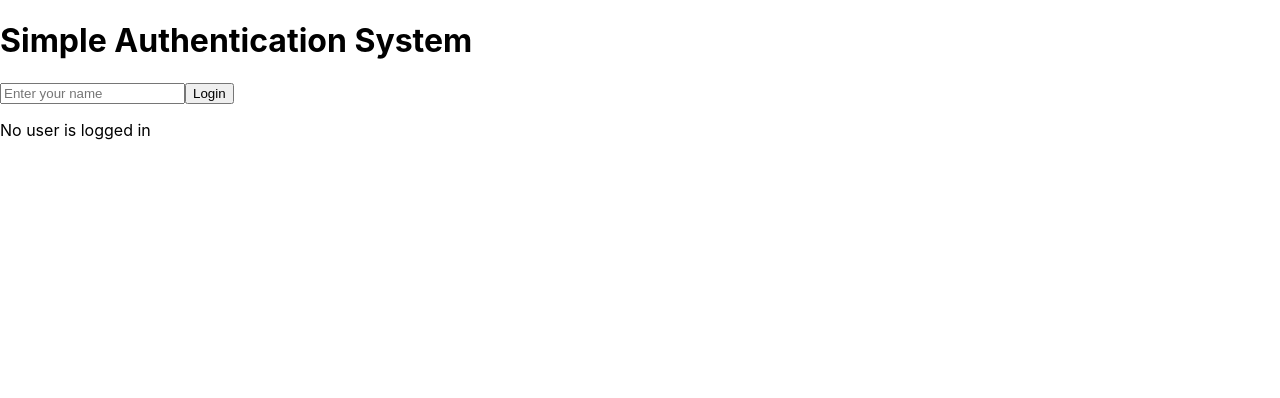
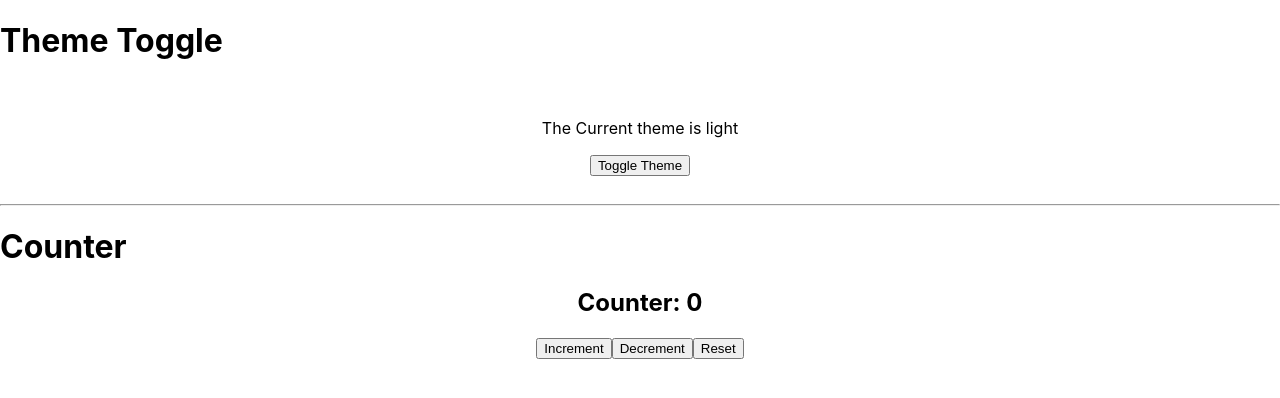
Before and after one commit to Vikas8920/Class-11am-React, a React (Create React App) app: page / in a window 1280 px wide. Shown: the top 398 px of the page. Built offline with nearby package versions, Linux system fonts and the light colour scheme; the HTML template or start-up script is replaced by a standard one.

Commit message:
27-02-2025 context hooks examples (part-1)

```diff
--- a/src/App.js
+++ b/src/App.js
@@ -1,33 +1,22 @@
-// import React, { useEffect, useRef, useState } from 'react'
 import React from 'react'
-import AuthProvider from './Component/AuthProvider'
-import Login from './Component/Login'
-import UserProfile from './Component/UserProfile'
-// import Counter from './Component/Counter'
+import ThemeProvider from './Component/ThemeProvider'
+import ThemeToggle from './Component/ThemeToggle'
+import CounterProvider from './Component/CounterProvider'
+import CounterDisplay from './Component/CounterDisplay'
 
 const App = () => {
-  // const [inputValue, setInputValue] = useState('')
-
-  // const previousInputValue = useRef('')
-
-  // useEffect(()=>{
-  //   previousInputValue.current = inputValue
-  // }, [inputValue])
   return (
     <>
-      {/* <input type='text' value={inputValue} onChange={(e)=>setInputValue(e.target.value)}/>
-      <h1>Current Value: {inputValue}</h1>
-      <h1>Previous Value: {previousInputValue.current}</h1>
+      <ThemeProvider>
+        <h1>Theme Toggle</h1>
+        <ThemeToggle/>
+      </ThemeProvider>
 
       <hr/>
-
-      <Counter/> */}
-
-      <AuthProvider>
-        <h1>Simple Authentication System</h1>
-        <Login/>
-        <UserProfile/>
-      </AuthProvider>
+      <CounterProvider>
+        <h1>Counter</h1>
+        <CounterDisplay/>
+      </CounterProvider>
     </>
   )
 }
--- a/src/AuthContext.js
+++ /dev/null
@@ -1,2 +0,0 @@
-import { createContext } from "react";
-export const AuthContext = createContext(null)
--- a/src/Component/AuthProvider.js
+++ /dev/null
@@ -1,21 +0,0 @@
-import React, { useState } from 'react'
-import { AuthContext } from '../AuthContext'
-
-const AuthProvider = ({children}) => {
-    const [user, setUser] = useState(null)
-
-    const login = (username) =>{
-        setUser({name: username})
-    }
-
-    const logout = () =>{
-        setUser(null)
-    }
-  return (
-   <AuthContext.Provider value={{user, login, logout}}>
-        {children}
-   </AuthContext.Provider>
-  )
-}
-
-export default AuthProvider
--- /dev/null
+++ b/src/Component/CounterDisplay.js
@@ -0,0 +1,18 @@
+import React, { useContext } from 'react'
+import { CounterContext } from '../CounterContext'
+
+const CounterDisplay = () => {
+    const {count, increment, decrement, reset} = useContext(CounterContext)
+  return (
+    <>
+    <div style={{textAlign:'center'}}>
+        <h2>Counter: {count}</h2>
+        <button onClick={increment}>Increment</button>
+        <button onClick={decrement}>Decrement</button>
+        <button onClick={reset}>Reset</button>
+    </div>
+    </>
+  )
+}
+
+export default CounterDisplay
--- /dev/null
+++ b/src/Component/CounterProvider.js
@@ -0,0 +1,25 @@
+import React, { useState } from 'react'
+import { CounterContext } from '../CounterContext'
+
+const CounterProvider = ({children}) => {
+    const [count, setCount] = useState(0)
+
+    const increment = () =>{
+        setCount((prevCount) => prevCount + 1)
+    }
+    const decrement = () =>{
+        setCount((prevCount) => prevCount - 1)
+    }
+    const reset = () =>{
+        setCount(0)
+    }
+  return (
+    <>
+      <CounterContext.Provider value={{count, increment, decrement, reset}}>
+        {children}
+      </CounterContext.Provider>
+    </>
+  )
+}
+
+export default CounterProvider
--- a/src/Component/Login.js
+++ /dev/null
@@ -1,19 +0,0 @@
-import React, { useContext, useState } from 'react'
-import { AuthContext } from '../AuthContext'
-
-const Login = () => {
-    const [username, setUsername] = useState('')
-    const {login} = useContext(AuthContext)
-
-    const handleLogin = () =>{
-        login(username)
-    }
-  return (
-    <>
-     <input type='text' placeholder='Enter your name' value={username} onChange={(e)=>setUsername(e.target.value)}/>
-     <button onClick={handleLogin}>Login</button>
-    </>
-  )
-}
-
-export default Login
--- /dev/null
+++ b/src/Component/ThemeProvider.js
@@ -0,0 +1,19 @@
+import React, { useState } from 'react'
+import { ThemeContext } from '../ThemeContext'
+
+const ThemeProvider = ({children}) => {
+    const [theme, setTheme] = useState('light')
+
+    const toggleTheme = () =>{
+        setTheme((prevTheme) => (prevTheme === 'light' ? 'dark' : 'light'))
+    }
+  return (
+    <>
+      <ThemeContext.Provider value={{theme, toggleTheme}}>
+         {children}
+      </ThemeContext.Provider>
+    </>
+  )
+}
+
+export default ThemeProvider
--- /dev/null
+++ b/src/Component/ThemeToggle.js
@@ -0,0 +1,17 @@
+import React, { useContext } from 'react'
+import { ThemeContext } from '../ThemeContext'
+
+const ThemeToggle = () => {
+    const {theme, toggleTheme} = useContext(ThemeContext)
+
+  return (
+    <>
+      <div style={{background: theme === 'light' ? '#fff' : '#333', color: theme=== 'light'? '#000': '#fff', padding: '20px', textAlign: 'center'}}>
+        <p>The Current theme is {theme}</p>
+        <button onClick={toggleTheme}>Toggle Theme</button>
+      </div>
+    </>
+  )
+}
+
+export default ThemeToggle
--- a/src/Component/UserProfile.js
+++ /dev/null
@@ -1,18 +0,0 @@
-import React, { useContext } from 'react'
-import { AuthContext } from '../AuthContext'
-
-const UserProfile = () => {
-    const {user, logout} = useContext(AuthContext)
-
-    if(!user){
-        return <p>No user is logged in</p>
-    }
-  return (
-    <>
-     <p>Welcome, {user.name}</p>
-     <button onClick={logout}>Logout</button>
-    </>
-  )
-}
-
-export default UserProfile
--- /dev/null
+++ b/src/CounterContext.js
@@ -0,0 +1,2 @@
+import { createContext } from "react";
+export const CounterContext = createContext(null)
--- /dev/null
+++ b/src/ThemeContext.js
@@ -0,0 +1,2 @@
+import { createContext } from "react";
+export const ThemeContext = createContext(null)
```
Also changed, not shown: src/Component/Counter.js (deleted, +0 -34 lines).
